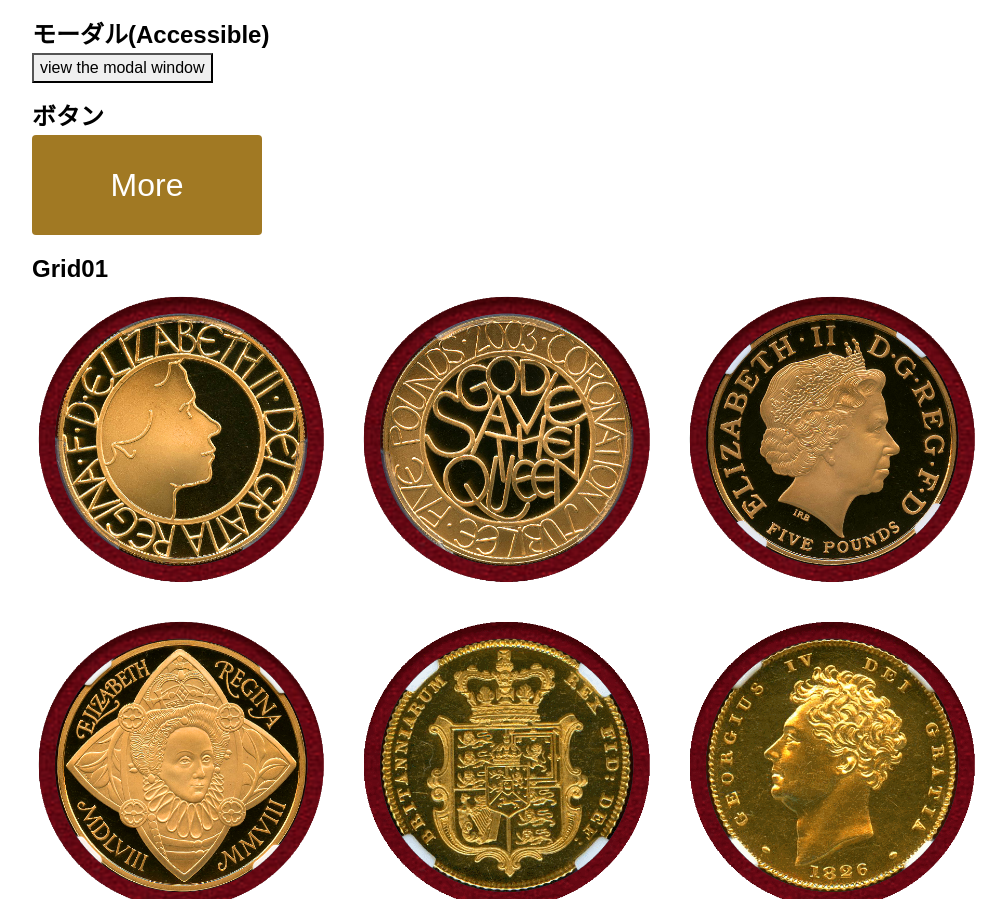
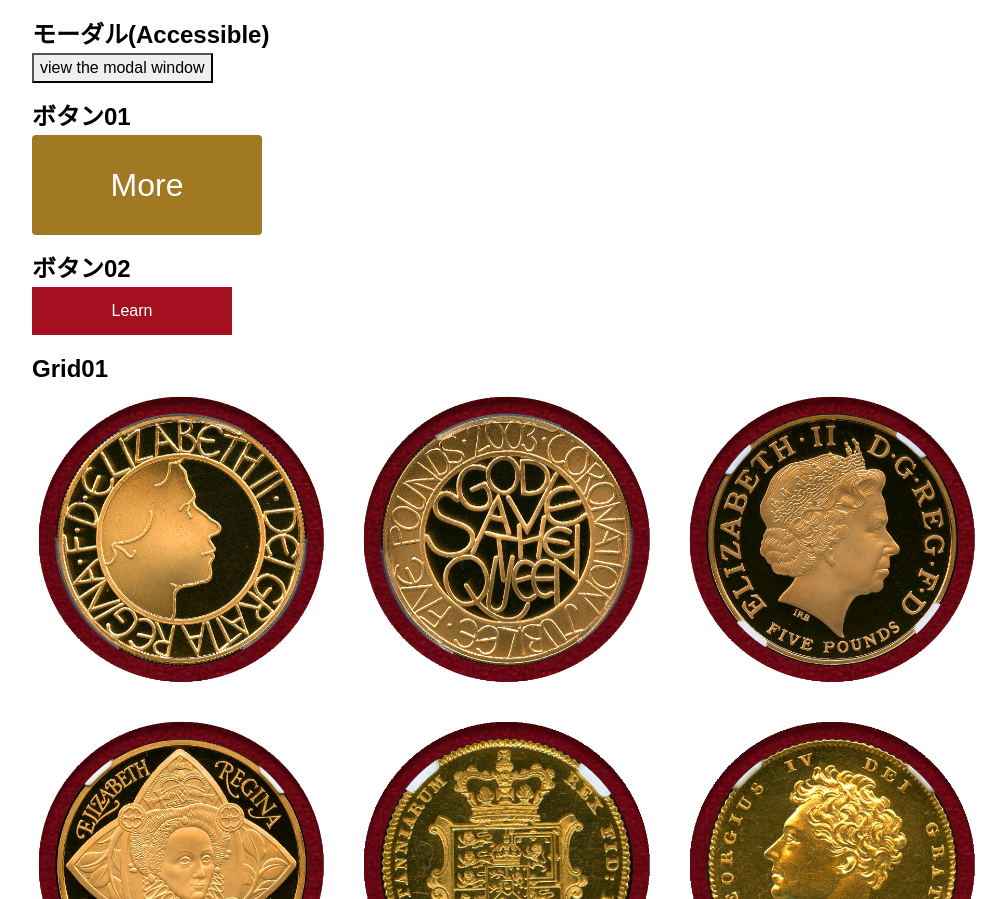
Before and after one commit to AurizedStudio/experiment, a website: page htdocs/page-example.html in a window 1280 px wide. Shown: the part 1200-2099 px from the top of the page, without its empty margins (132-1138 px from the left). Drawn offline with Linux system fonts and the light colour scheme; no server answers.

Commit message:
ボタンのホバー動作

```diff
--- a/htdocs/page-example.html
+++ b/htdocs/page-example.html
@@ -151,11 +151,13 @@
 	</div>
 </div>
 <div id="modalOverlay" tabindex="-1"></div>
-<h2>ボタン</h2>
-<button type="button" class="btn-effect">
-	<span class="btn-effect_effect"></span>
-	<span class="btn-effect_txt">More</span>
+<h2>ボタン01</h2>
+<button type="button" class="btn01-effect">
+	<span class="btn01-effect_effect"></span>
+	<span class="btn01-effect_txt">More</span>
 </button>
+<h2>ボタン02</h2>
+<button type="button" class="btn02-effect"><span>Learn</span></button>
 <h2>Grid01</h2>
 <ul class="coin-album01">
 	<li class="coin-album_item"><img src="/img/09061152_5b90965639e40.png" alt=""></li>
--- a/src/scss/namespaces/page-example.scss
+++ b/src/scss/namespaces/page-example.scss
@@ -317,7 +317,7 @@
 /* --------------------------------------------------
    ボタン
  -------------------------------------------------- */
-.btn-effect { // <button>
+.btn01-effect { // <button>
 	display: inline-block;
 	position: relative;
 	width: 230px;
@@ -329,12 +329,12 @@
 	overflow: hidden;
 	&:hover,
 	&:active {
-		.btn-effect_effect {
+		.btn01-effect_effect {
 			transform: translateX(0);
 		}
 	}
 }
-.btn-effect_effect {
+.btn01-effect_effect {
 	display: block;
 	position: absolute;
 	top: 0;
@@ -345,10 +345,46 @@
 	transform: translateX(-100%);
 	transition: transform .3s ease-out;
 }
-.btn-effect_txt {
+.btn01-effect_txt {
 	color: #fff;
 	@include font-size(32);
 }
+.btn02-effect {
+	display: flex;
+	position: relative;
+	justify-content: center;
+	align-items: center;
+	width: 200px;
+	height: 48px;
+	overflow: hidden;
+	background-color: #a51021;
+	border: none;
+	span {
+		position: relative;
+		color: #fff;
+		z-index: 1;
+	}
+	&::before {
+		content: "";
+		display: block;
+		position: absolute;
+		top: 0;
+		left: 0;
+		width: 100%;
+		height: 0;
+		background-color: darken(#a51021,10%);
+		transform: skewX(-20deg);
+	//	opacity: 0;
+		transition: .3s ease-out;
+		z-index: 0;
+	}
+	&:hover::before,
+	&:active::before {
+		height: 100%;
+	//	opacity: 1;
+	}
+}
+
 /* --------------------------------------------------
    コインアルバム getJSON
  -------------------------------------------------- */
```
Also changed, not shown: src/html/page/page-example.html (+7 -4 lines), htdocs/css/style.css, 1 other file.
